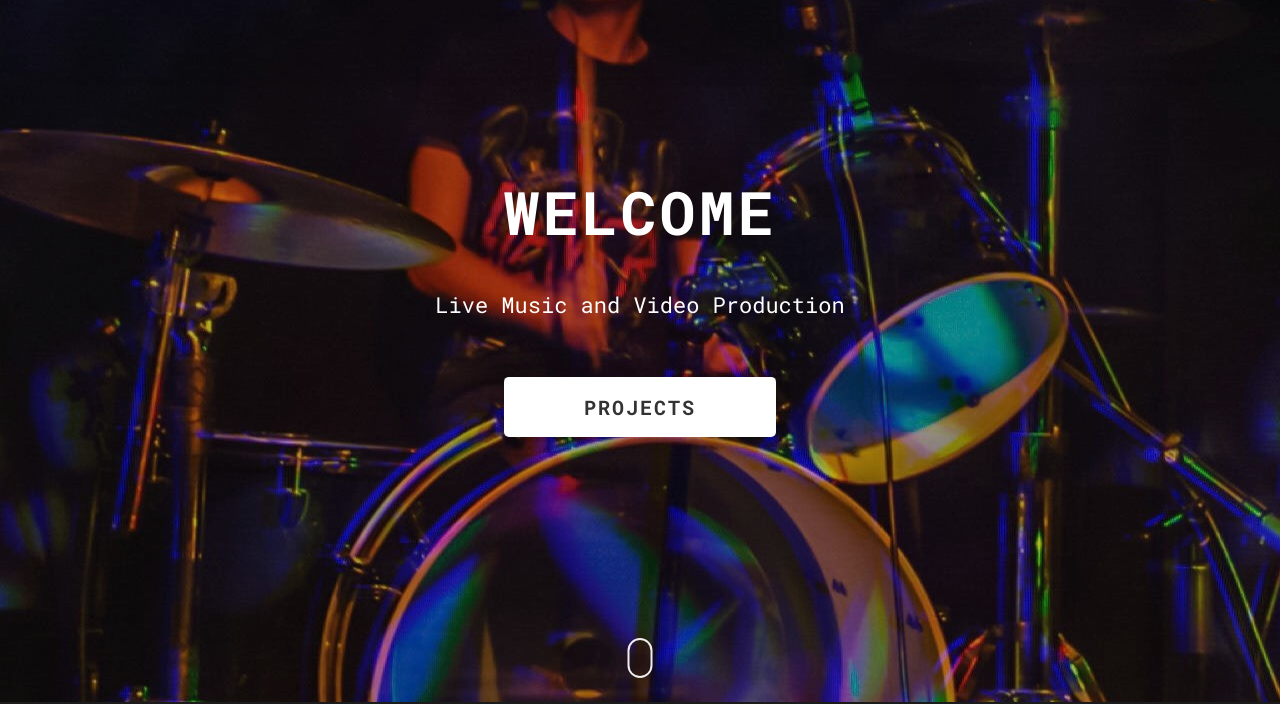
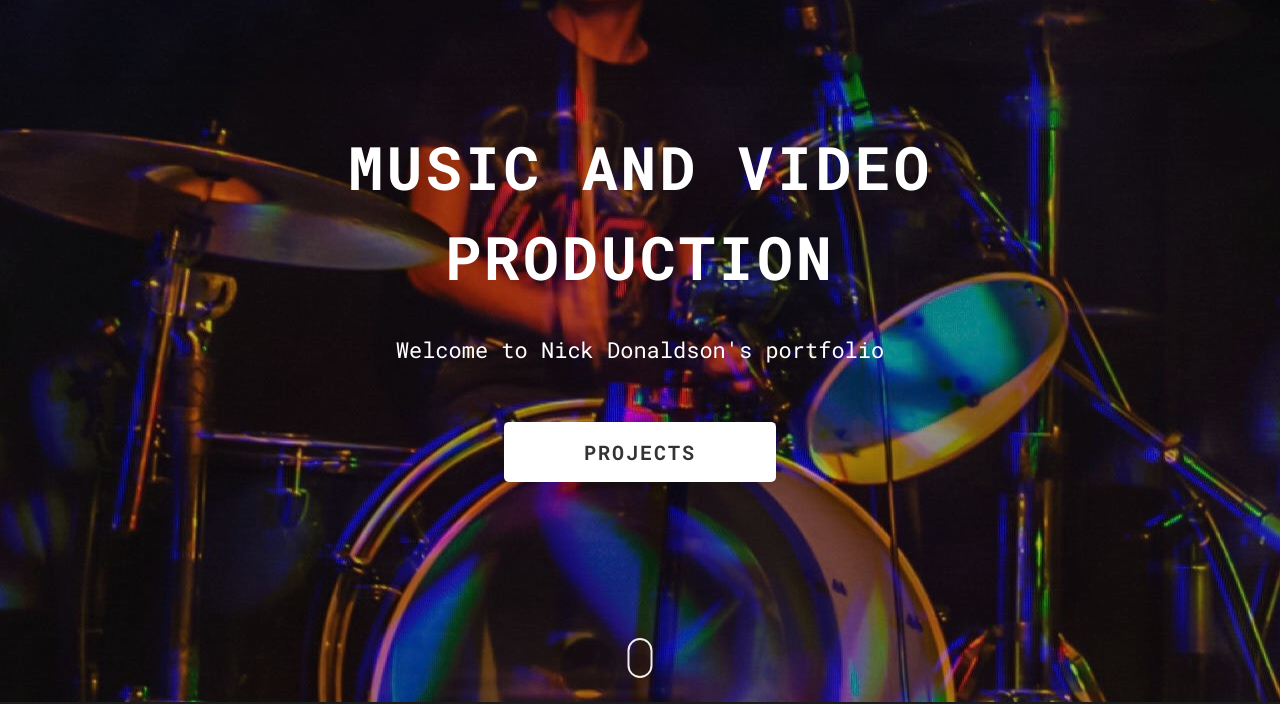
Before and after one commit to ndproductions/ndproductions.github.io, a plain HTML site: page index.html in a window 1280 px wide. Shown: the part 98-802 px from the top of the page. Drawn offline with Linux system fonts and the light colour scheme.

Commit message:
Update index.html

```diff
--- a/index.html
+++ b/index.html
@@ -87,10 +87,10 @@
     </header>
     <section class="home-hero">
       <div class="home-hero__content">
-        <h1 class="heading-primary">WELCOME</h1>
+        <h1 class="heading-primary">MUSIC AND VIDEO PRODUCTION</h1>
         <div class="home-hero__info">
           <p class="text-primary">
-            Live Music and Video Production
+            Welcome to Nick Donaldson's portfolio
           </p>
         </div>
         <div class="home-hero__cta">
```
